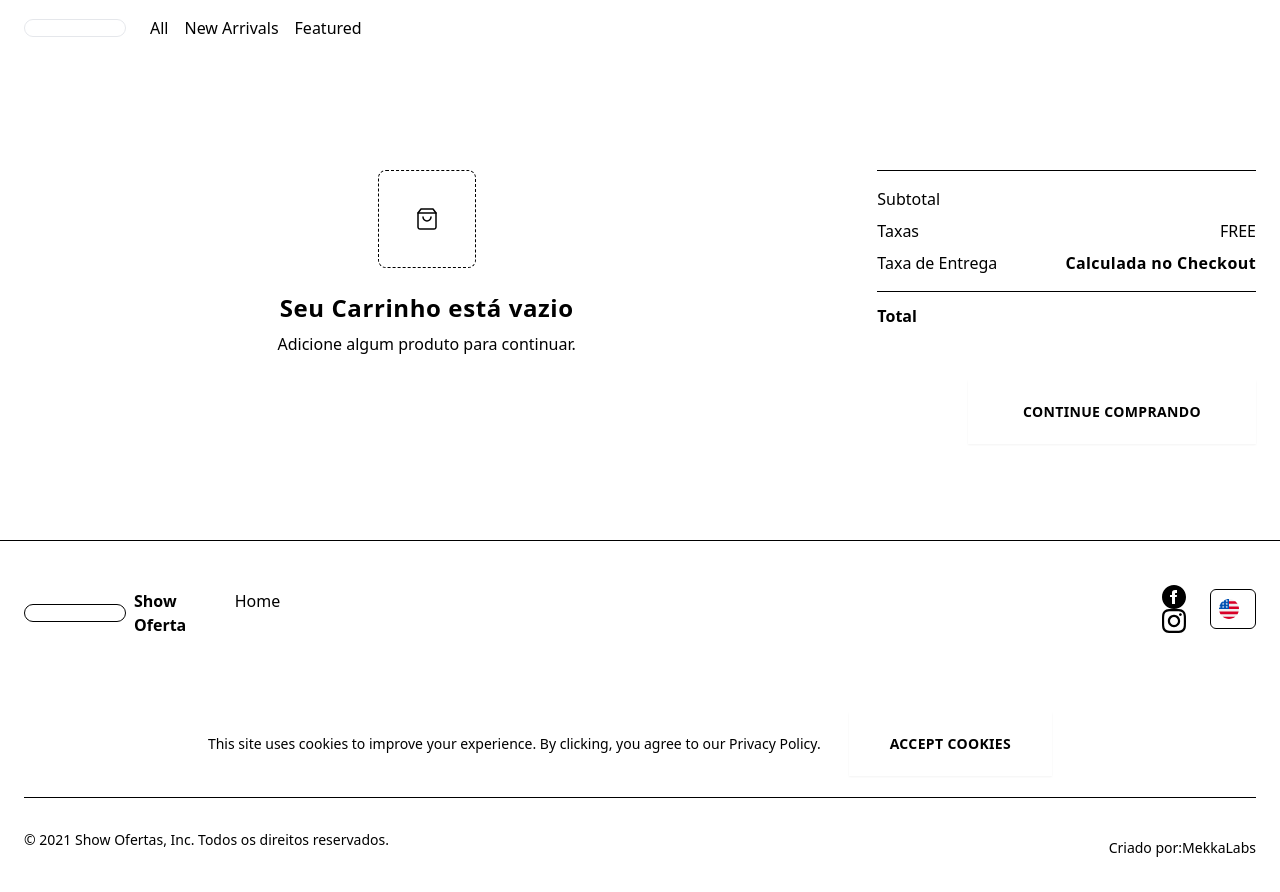
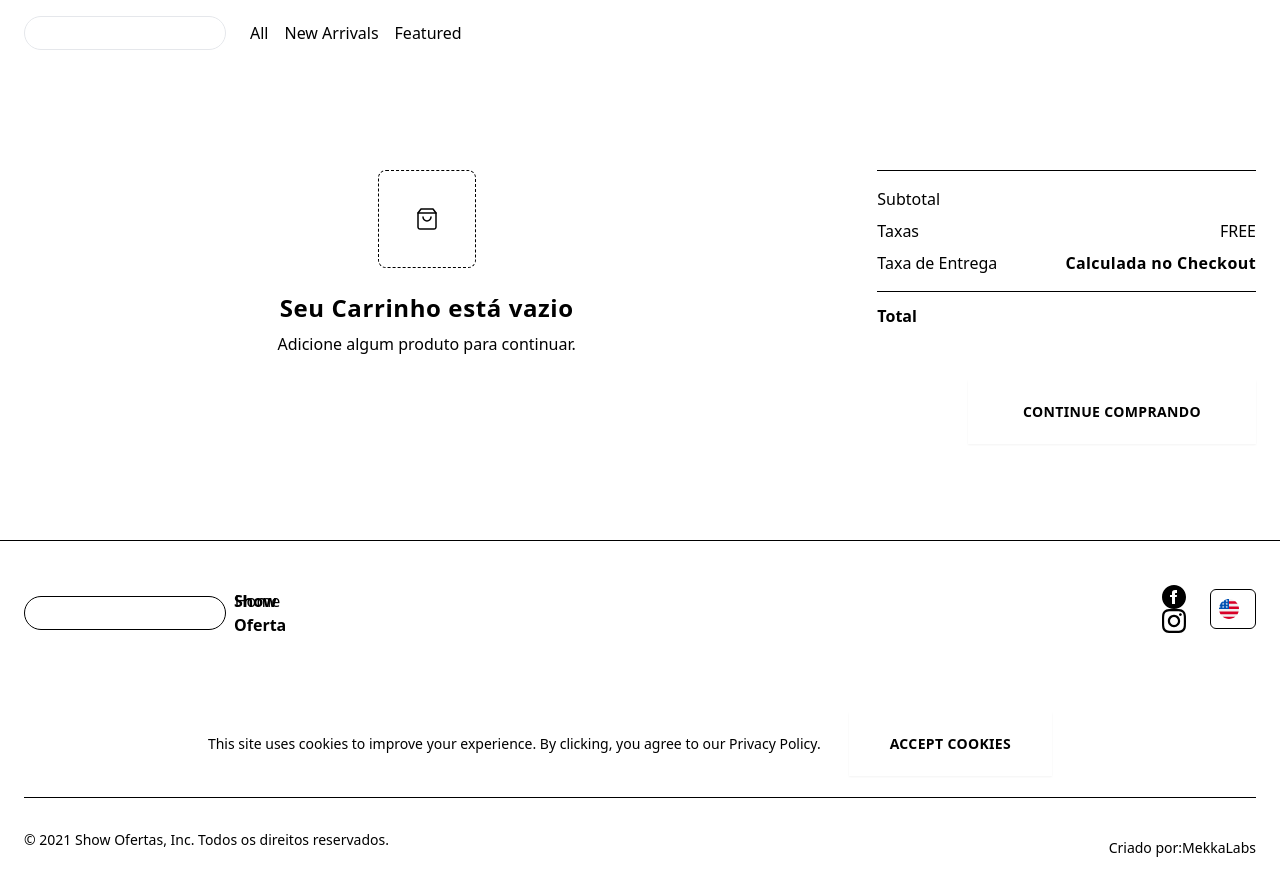
Before and after one commit to MekkaLabs/showoferta, a Next.js app: page /cart in a window 1280 px wide. Shown: the top 892 px of the page. Built offline with nearby package versions, Linux system fonts and the light colour scheme; what @vercel/fetch would draw is missing.

Commit message:
Update Logo.tsx

```diff
--- a/components/ui/Logo/Logo.tsx
+++ b/components/ui/Logo/Logo.tsx
@@ -1,9 +1,9 @@
 const Logo = ({ className = '', ...props }) => (
 
 <svg
-    width="100"
-    height="16"
-    viewBox="0 0 200 32"
+    width="200"
+    height="32"
+    viewBox="0 0 100 16"
     fill="none"
     xmlns="http://www.w3.org/2000/svg"
     className={className}
```
